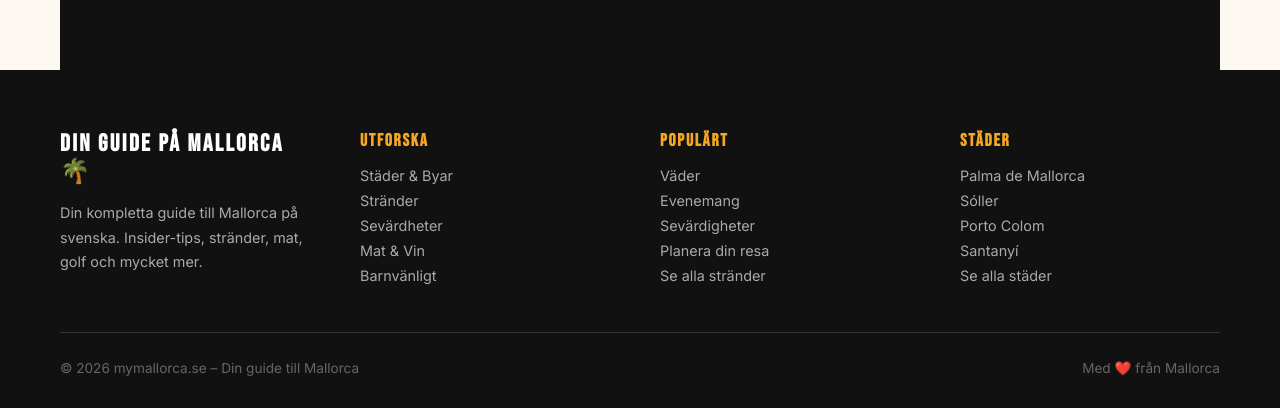
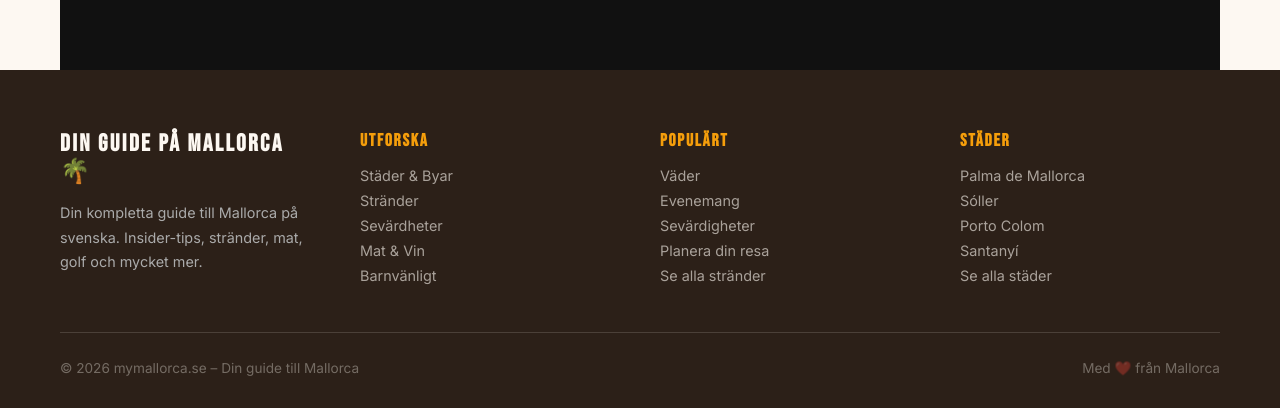
Before and after one commit to ErikFerla/min-hemsida, a Next.js app: page / in a window 1280 px wide. Shown: the part 5892-6300 px from the top of the page. Built offline with nearby package versions, Linux system fonts and the light colour scheme.

Commit message:
Change footer to warm dark brown #2C2018

```diff
--- a/app/globals.css
+++ b/app/globals.css
@@ -119,14 +119,14 @@ p {
 }
 
 .footer-link {
-  color: #aaa;
+  color: rgba(253,248,242,0.6);
   text-decoration: none;
   font-size: 0.9rem;
   transition: color 0.2s;
 }
 
 .footer-link:hover {
-  color: white;
+  color: #FDF8F2;
 }
 
 .hamburger {
--- a/app/layout.tsx
+++ b/app/layout.tsx
@@ -18,15 +18,15 @@ export default function RootLayout({ children }: { children: React.ReactNode })
       <body className={`${inter.className} ${bebasNeue.variable}`} style={{ margin: 0, background: '#FDF8F2', color: '#111111' }}>
         <Navbar />
         <main>{children}</main>
-        <footer style={{ background: '#111', color: 'white', padding: '60px 60px 30px' }}>
+        <footer style={{ background: '#2C2018', color: 'white', padding: '60px 60px 30px' }}>
           <div style={{ maxWidth: '1400px', margin: '0 auto' }}>
             <div style={{ display: 'grid', gridTemplateColumns: 'repeat(auto-fit, minmax(200px, 1fr))', gap: '40px', marginBottom: '48px' }}>
               <div>
-                <h3 style={{ fontFamily: '"Bebas Neue", sans-serif', fontSize: '1.5rem', letterSpacing: '0.1em', marginBottom: '16px', color: 'white' }}>DIN GUIDE PÅ MALLORCA 🌴</h3>
+                <h3 style={{ fontFamily: '"Bebas Neue", sans-serif', fontSize: '1.5rem', letterSpacing: '0.1em', marginBottom: '16px', color: '#FDF8F2' }}>DIN GUIDE PÅ MALLORCA 🌴</h3>
                 <p style={{ color: '#aaa', fontSize: '0.9rem', lineHeight: '1.7' }}>Din kompletta guide till Mallorca på svenska. Insider-tips, stränder, mat, golf och mycket mer.</p>
               </div>
               <div>
-                <h4 style={{ fontFamily: '"Bebas Neue", sans-serif', fontSize: '1.1rem', letterSpacing: '0.1em', marginBottom: '16px', color: '#f5a623' }}>UTFORSKA</h4>
+                <h4 style={{ fontFamily: '"Bebas Neue", sans-serif', fontSize: '1.1rem', letterSpacing: '0.1em', marginBottom: '16px', color: '#F59E0B' }}>UTFORSKA</h4>
                 <div style={{ display: 'flex', flexDirection: 'column', gap: '8px' }}>
                   {[['Städer & Byar', '/byar'], ['Stränder', '/strandar'], ['Sevärdheter', '/sevardheter'], ['Mat & Vin', '/mat'], ['Barnvänligt', '/barn']].map(([text, href]) => (
                     <a key={href} href={href} className="footer-link">{text}</a>
@@ -34,7 +34,7 @@ export default function RootLayout({ children }: { children: React.ReactNode })
                 </div>
               </div>
               <div>
-                <h4 style={{ fontFamily: '"Bebas Neue", sans-serif', fontSize: '1.1rem', letterSpacing: '0.1em', marginBottom: '16px', color: '#f5a623' }}>POPULÄRT</h4>
+                <h4 style={{ fontFamily: '"Bebas Neue", sans-serif', fontSize: '1.1rem', letterSpacing: '0.1em', marginBottom: '16px', color: '#F59E0B' }}>POPULÄRT</h4>
                 <div style={{ display: 'flex', flexDirection: 'column', gap: '8px' }}>
                   {[['Väder', '/vader'], ['Evenemang', '/evenemang'], ['Sevärdigheter', '/sevardheter'], ['Planera din resa', '/'], ['Se alla stränder', '/strandar']].map(([text, href]) => (
                     <a key={text} href={href} className="footer-link">{text}</a>
@@ -42,7 +42,7 @@ export default function RootLayout({ children }: { children: React.ReactNode })
                 </div>
               </div>
               <div>
-                <h4 style={{ fontFamily: '"Bebas Neue", sans-serif', fontSize: '1.1rem', letterSpacing: '0.1em', marginBottom: '16px', color: '#f5a623' }}>STÄDER</h4>
+                <h4 style={{ fontFamily: '"Bebas Neue", sans-serif', fontSize: '1.1rem', letterSpacing: '0.1em', marginBottom: '16px', color: '#F59E0B' }}>STÄDER</h4>
                 <div style={{ display: 'flex', flexDirection: 'column', gap: '8px' }}>
                   {[['Palma de Mallorca', '/palma-de-mallorca'], ['Sóller', '/soller'], ['Porto Colom', '/porto-colom'], ['Santanyí', '/santanyi'], ['Se alla städer', '/byar']].map(([text, href]) => (
                     <a key={href} href={href} className="footer-link">{text}</a>
@@ -50,9 +50,9 @@ export default function RootLayout({ children }: { children: React.ReactNode })
                 </div>
               </div>
             </div>
-            <div style={{ borderTop: '1px solid #333', paddingTop: '24px', display: 'flex', justifyContent: 'space-between', alignItems: 'center', flexWrap: 'wrap', gap: '12px' }}>
-              <p style={{ color: '#666', fontSize: '0.85rem', margin: 0 }}>© 2026 mymallorca.se – Din guide till Mallorca</p>
-              <p style={{ color: '#666', fontSize: '0.85rem', margin: 0 }}>Med ❤️ från Mallorca</p>
+            <div style={{ borderTop: '1px solid rgba(253,248,242,0.15)', paddingTop: '24px', display: 'flex', justifyContent: 'space-between', alignItems: 'center', flexWrap: 'wrap', gap: '12px' }}>
+              <p style={{ color: 'rgba(253,248,242,0.35)', fontSize: '0.85rem', margin: 0 }}>© 2026 mymallorca.se – Din guide till Mallorca</p>
+              <p style={{ color: 'rgba(253,248,242,0.35)', fontSize: '0.85rem', margin: 0 }}>Med ❤️ från Mallorca</p>
             </div>
           </div>
         </footer>
```
